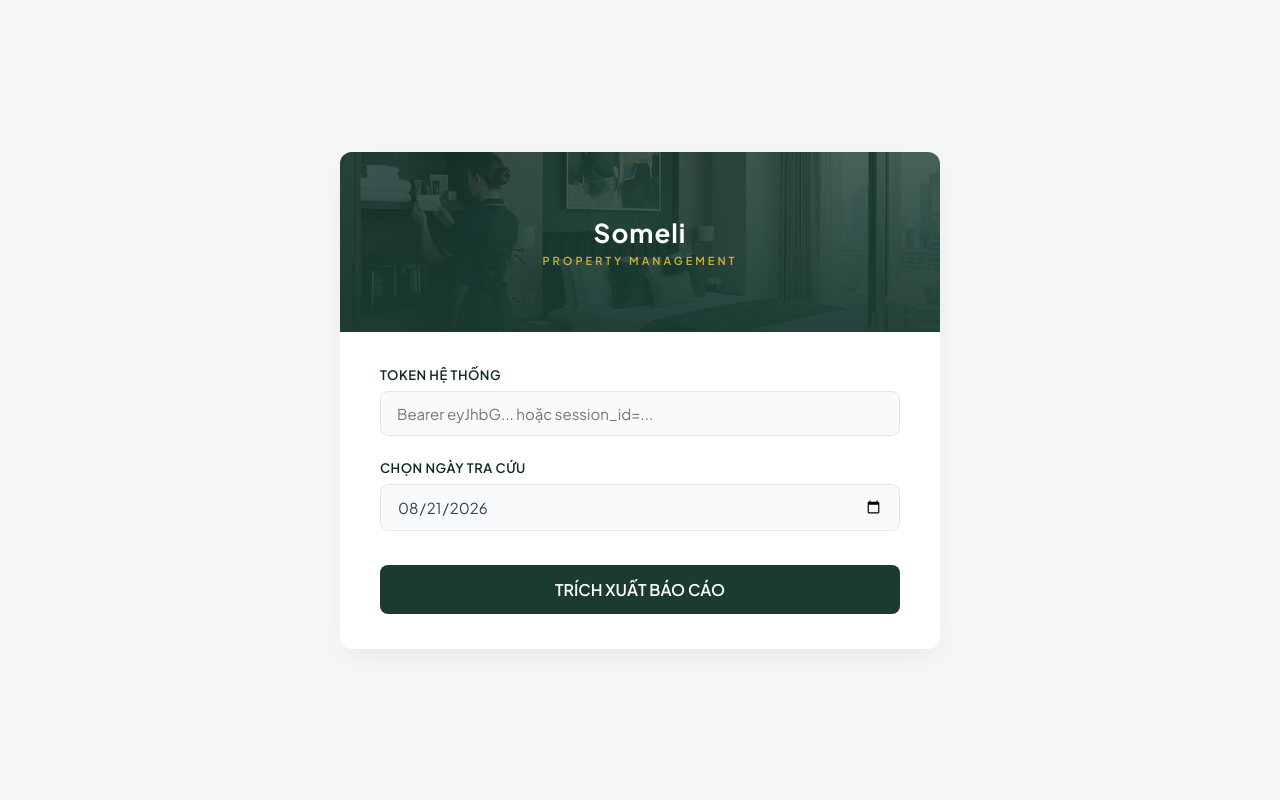
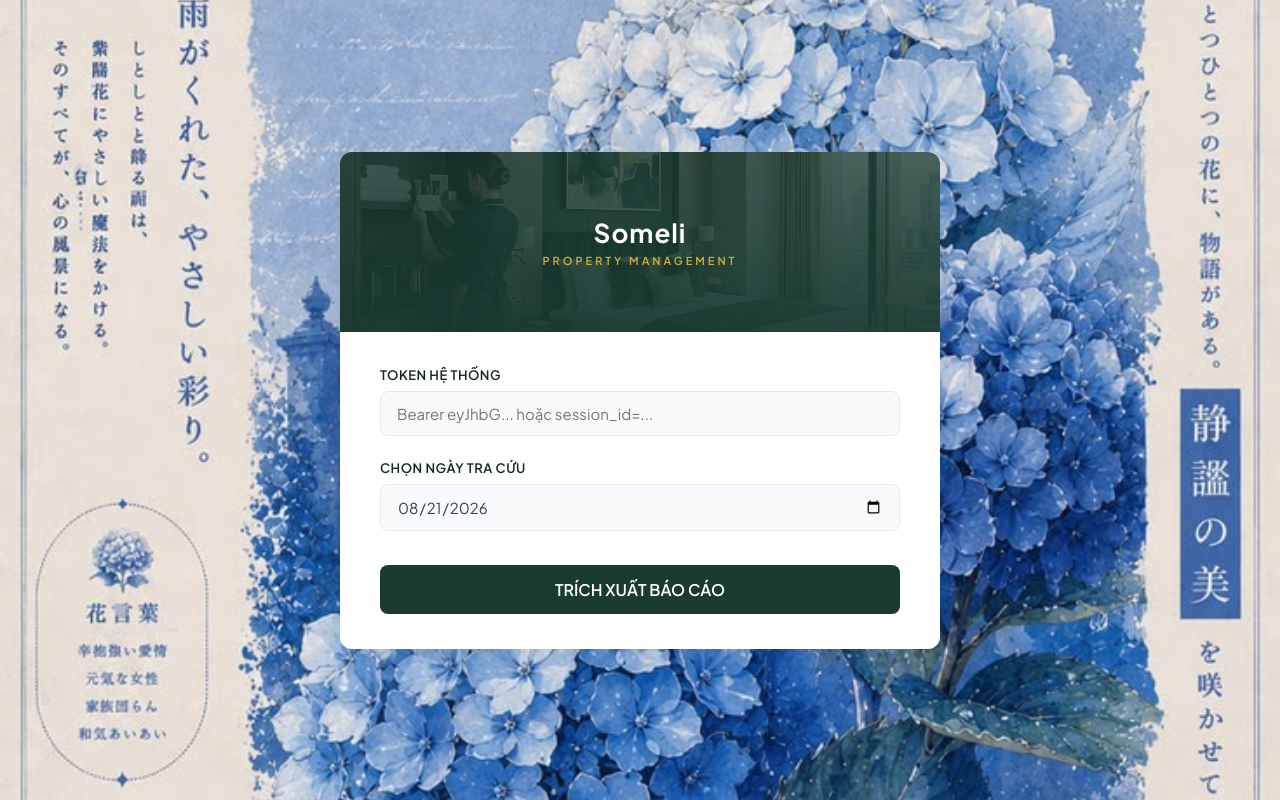
Before and after one commit to slhomles/room-checkout-notifier, a Flask app: page / in a window 1280 px wide. Run offline with Flask 3, Linux system fonts and the light colour scheme.

Commit message:
Cập nhật ảnh nền cho toàn bộ ứng dụng

```diff
--- a/templates/index.html
+++ b/templates/index.html
@@ -20,7 +20,11 @@
 
         body {
             font-family: 'Plus Jakarta Sans', sans-serif;
-            background-color: var(--someli-light);
+            background-color: var(--someli-dark);
+            background-image: url('/static/44806a4fb4c15f6382a338fa439240b6.jpg');
+            background-size: cover;
+            background-position: center;
+            background-attachment: fixed;
             color: var(--text-main);
             min-height: 100vh;
             margin: 0;
```
Also changed, not shown: static/44806a4fb4c15f6382a338fa439240b6.jpg (added).
